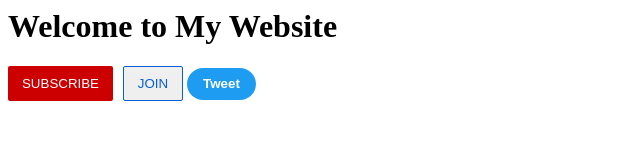
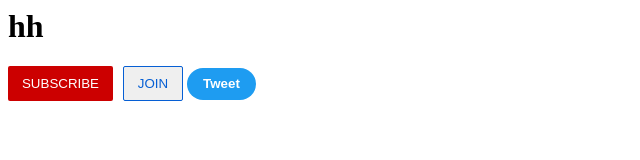
Before and after one commit to Daya1222/Buttons, a plain HTML site: page index.html in a window 1280 px wide. Shown: the whole page, without its empty margins (0-640 px from the left). Drawn offline with Linux system fonts and the light colour scheme.

Commit message:
Update index.html

```diff
--- a/index.html
+++ b/index.html
@@ -61,7 +61,7 @@
   <title>My First Webpage</title>
 </head>
 <body>
-  <h1>Welcome to My Website</h1>
+  <h1>hh</h1>
   <button class="youtube-button">
     SUBSCRIBE
   </button>
```
